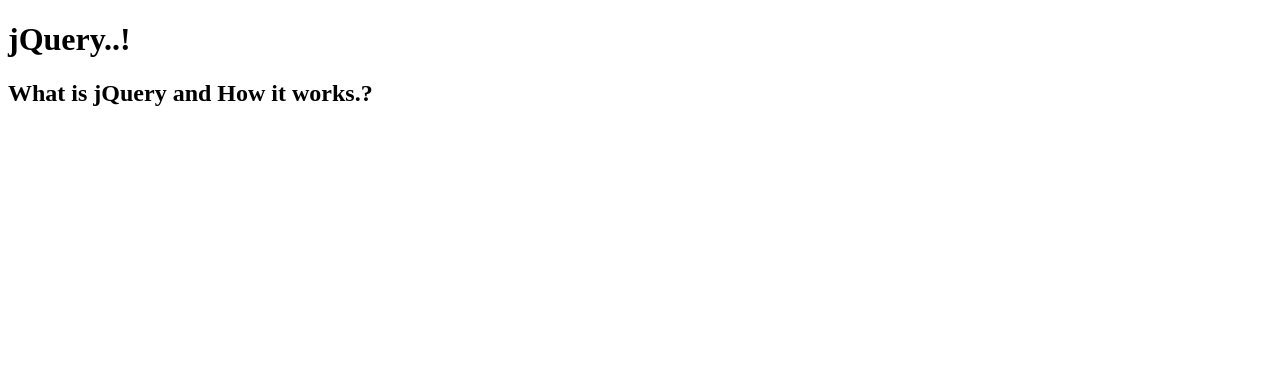
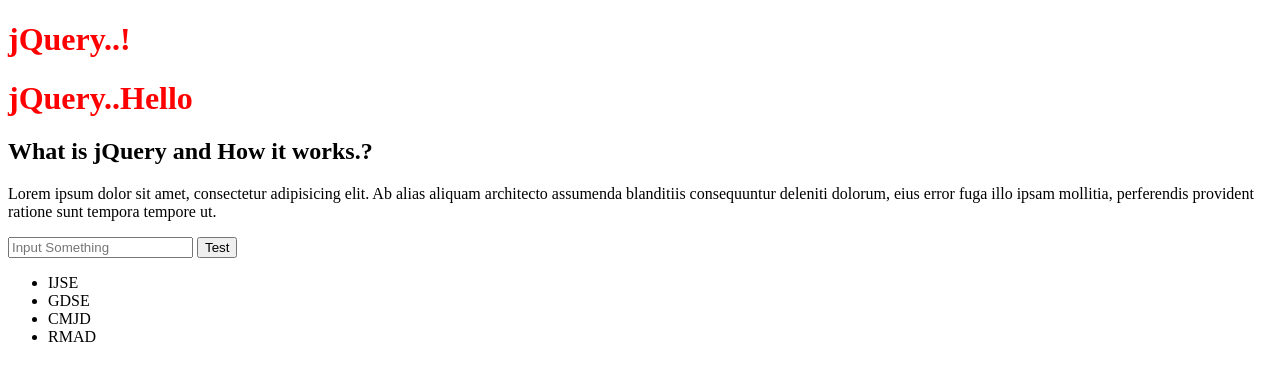
Before and after one commit to dilshan10/Java-Script, a plain HTML site: page D-DOM-Manipulation-jQuery/jQuery.html in a window 1280 px wide. Drawn offline with Linux system fonts and the light colour scheme.

Commit message:
How to select elements using jQuery

```diff
--- a/D-DOM-Manipulation-jQuery/jQuery.html
+++ b/D-DOM-Manipulation-jQuery/jQuery.html
@@ -6,7 +6,29 @@
 </head>
 <body>
 <h1>jQuery..!</h1>
+<h1>jQuery..Hello</h1>
 <h2>What is jQuery and How it works.?</h2>
+<p>Lorem ipsum dolor sit amet, consectetur adipisicing elit. Ab alias aliquam architecto assumenda blanditiis
+    consequuntur deleniti dolorum, eius error fuga illo ipsam mollitia, perferendis provident ratione sunt tempora
+    tempore ut.</p>
+<input placeholder="Input Something" type="text">
+<button>Test</button>
+<ul>
+    <li>IJSE</li>
+    <li>GDSE</li>
+    <li>CMJD</li>
+    <li>RMAD</li>
+</ul>
 
+
+<script src="assets/js/jquery-3.6.1.min.js"></script> <!--import jQuery library-->
+<script>
+    // document.querySelector("h1").style.color='red';//js way
+    $('h1').css('color','red');
+
+    $('h1');// this is how to select a element in jQuery
+
+
+</script>
 </body>
 </html>
```
